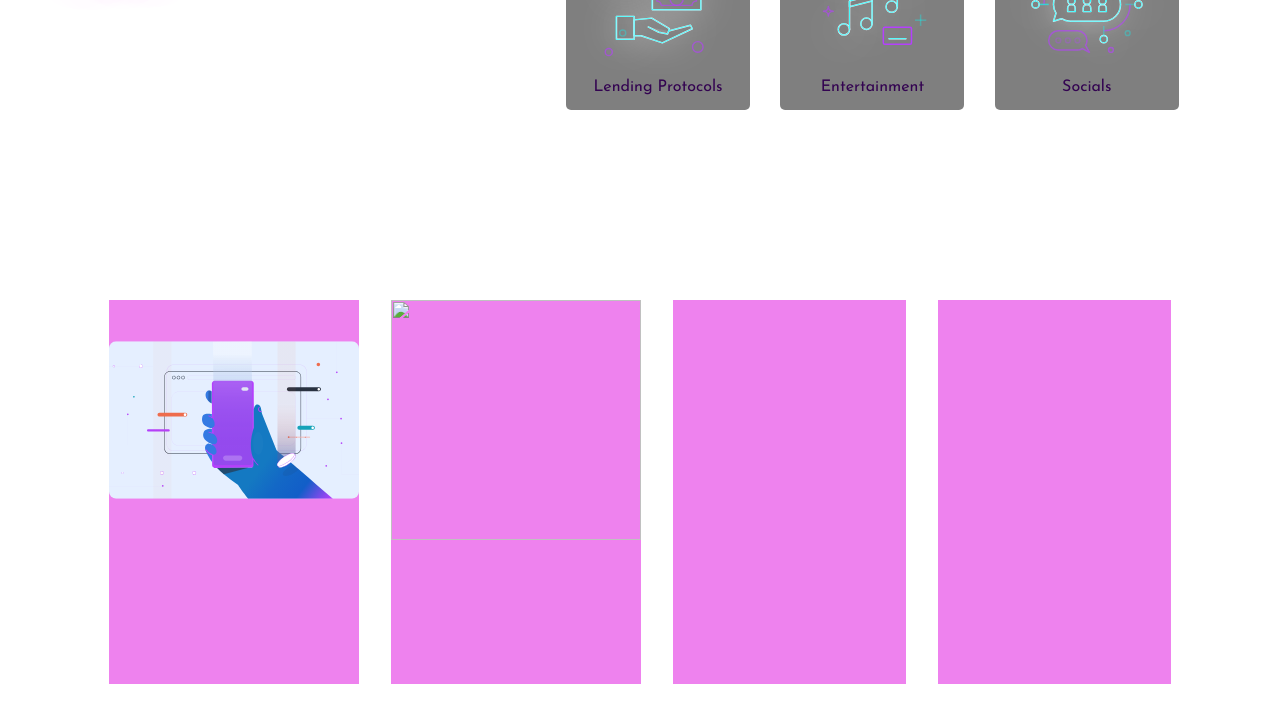
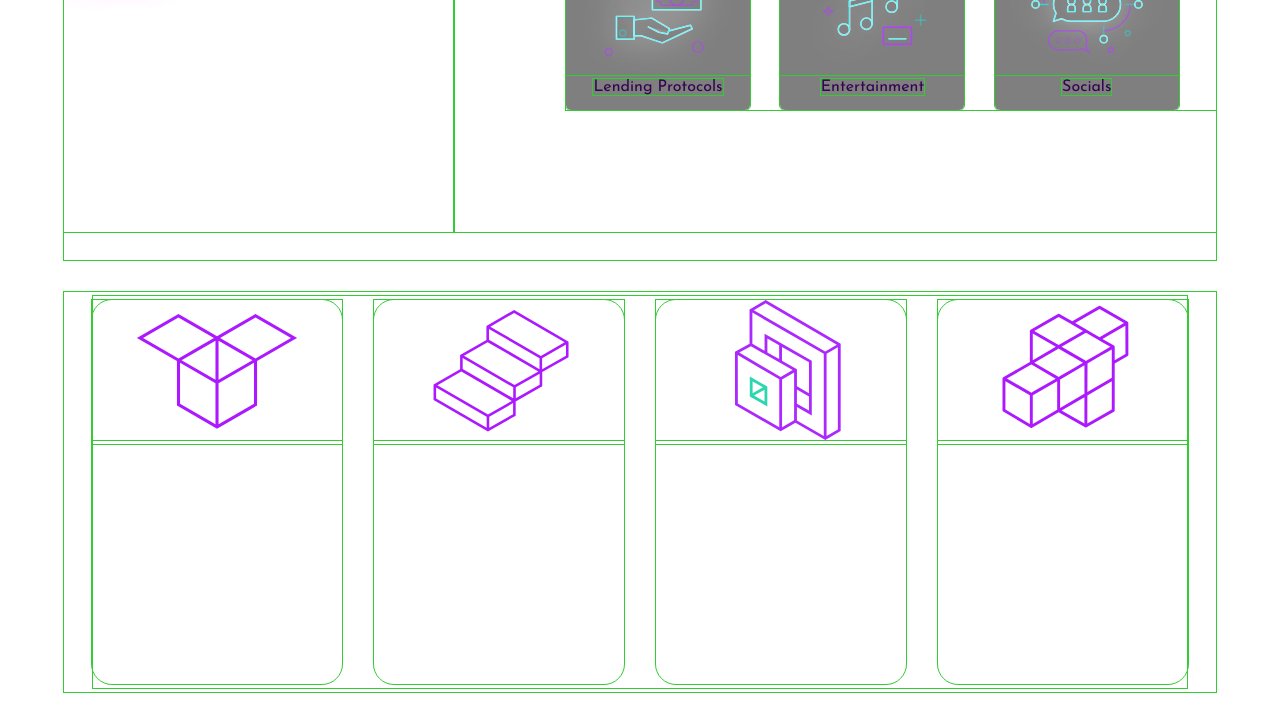
Before and after one commit to LoluBolarinwa/Pangolin, a website: page index.html in a window 1280 px wide. Shown: the part 1952-2673 px from the top of the page. Drawn offline with Linux system fonts and the light colour scheme; a web font is replaced by a local one.

Commit message:
ecosystem section

```diff
--- a/index.css
+++ b/index.css
@@ -3,7 +3,7 @@
     padding: 0;
     box-sizing: border-box;
     /* color: #330351; */
-    /* outline: 1px solid limegreen !important; */
+    outline: 1px solid limegreen !important;
 
 }
 
@@ -390,15 +390,18 @@ svg{
     /* margin: 0 auto; */
     /* width: 95%; */
     height: 98%;
-    background-color:violet;
+    /* background-color:violet; */
+    outline: 1px solid #00ffaa;
+    border-radius: 20px;
 }
 
 .carouselsvg img{
     /* flex-direction: column; */
-    color: #ac29fe;
+    /* color: #ac29fe; */
     width: 250px;
-    height: 240px;
-    cursor: pointer;
+    height: 140px;
+    /* height: fit-content; */
+    /* cursor: pointer; */
 }
 
 
--- a/index.html
+++ b/index.html
@@ -127,17 +127,25 @@
         <div class="carouselcard">
             <div class="carouselsvg">
 
-                <img src="svg files/home-startup.svg" class="css-ev1hfs"></a>
+                <img src="svg files/green cube.svg" class="css-ev1hfs"></a>
             </div>
 
         </div>
         <div class="carouselcard">
             <div class="carouselsvg">
-                <img src="svg files/.svg" class="css-ev1hfs"></a>
+                <img src="svg files/green step.svg" class="css-ev1hfs"></a>
             </div>
         </div>
-        <div class="carouselcard"></div>
-        <div class="carouselcard"></div>
+        <div class="carouselcard">
+            <div class="carouselsvg">
+                <img src="svg files/green interoperable.svg" class="css-ev1hfs"></a>
+            </div>
+        </div>
+        <div class="carouselcard">
+            <div class="carouselsvg">
+                <img src="svg files/green block.svg" class="css-ev1hfs"></a>
+            </div>
+        </div>
     </div>
 </div>
 
```
Also changed, not shown: svg files/green block.svg (added), svg files/green cube.svg (added), svg files/green interoperable.svg (added), svg files/green step.svg (added), svg files/green-dotted.svg.
